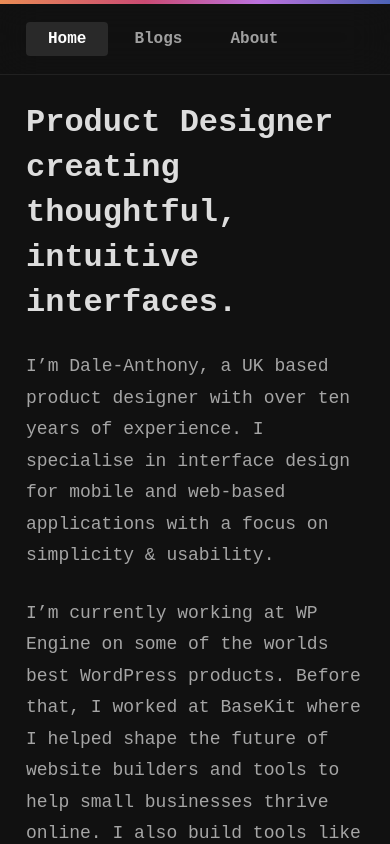
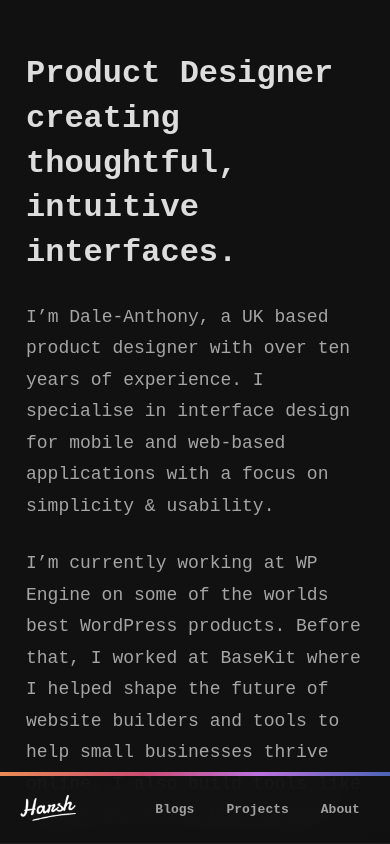
Before and after one commit to harshpandey002/portfolio-new, a Next.js app: page / in a window 390 px wide. Shown: the top 844 px of the page. Built offline with nearby package versions, Linux system fonts and the light colour scheme.

Commit message:
Signature and responsive

```diff
--- a/components/Header.jsx
+++ b/components/Header.jsx
@@ -1,3 +1,4 @@
+/* eslint-disable @next/next/no-img-element */
 import React from "react";
 import styles from "@/styles/Header.module.css";
 import Link from "next/link";
@@ -14,11 +15,11 @@
     <div className={styles.container}>
       <div className={styles.gradient} />
       <nav className={styles.navbar}>
-        <Link href="/">
-          <div className={styles.logo}>
-            <h2>Harsh Pandey</h2>
-          </div>
-        </Link>
+        <div className={styles.logo}>
+          <Link href="/">
+            <img src="signature.png" alt="" />
+          </Link>
+        </div>
         <ul className={styles.links}>
           <Link href="/">
             <li className={isActive("/") ? styles.active : ""}>Home</li>
--- a/styles/About.module.css
+++ b/styles/About.module.css
@@ -70,6 +70,10 @@
 }
 
 @media only screen and (max-width: 800px) {
+  #me {
+    margin-top: 1rem;
+  }
+
   .work h3 {
     font-weight: 700;
   }
--- a/styles/Blogs.module.css
+++ b/styles/Blogs.module.css
@@ -20,6 +20,7 @@
 @media only screen and (max-width: 800px) {
   .hero h1 {
     font-size: 32px;
+    margin-top: 2rem;
     margin-bottom: 2rem;
   }
 }
--- a/styles/Header.module.css
+++ b/styles/Header.module.css
@@ -1,4 +1,5 @@
 .container {
+  width: 100%;
   display: flex;
   flex-direction: column;
   position: sticky;
@@ -36,6 +37,10 @@
   font-weight: 600;
 }
 
+.logo img {
+  width: 80px;
+}
+
 .links {
   display: flex;
   align-items: center;
@@ -63,11 +68,30 @@
 }
 
 @media only screen and (max-width: 800px) {
-  .logo {
-    display: none;
+  .container {
+    position: fixed;
+    top: initial;
+    bottom: 0;
   }
 
-  .links li:nth-child(3) {
+  .navbar {
+    padding: 1.4rem;
+  }
+
+  .logo img {
+    width: 60px;
+  }
+
+  .links {
+    gap: 8px;
+  }
+
+  .links li {
+    padding: 8px 12px;
+    font-size: 13px;
+  }
+
+  .links li:nth-child(1) {
     display: none;
   }
 }
--- a/styles/Home.module.css
+++ b/styles/Home.module.css
@@ -123,6 +123,7 @@
   .hero h1 {
     font-size: 32px;
     line-height: 1.4;
+    margin-top: 2rem;
     margin-bottom: 2rem;
   }
 
--- a/styles/Layout.module.css
+++ b/styles/Layout.module.css
@@ -7,5 +7,6 @@
 @media only screen and (max-width: 900px) {
   .children {
     padding: 2rem;
+    padding-bottom: 8rem;
   }
 }
--- a/styles/Projects.module.css
+++ b/styles/Projects.module.css
@@ -83,6 +83,7 @@
 @media only screen and (max-width: 800px) {
   .hero h1 {
     font-size: 32px;
+    margin-top: 2rem;
     margin-bottom: 2rem;
   }
 
```
Also changed, not shown: public/signature.png (added).
